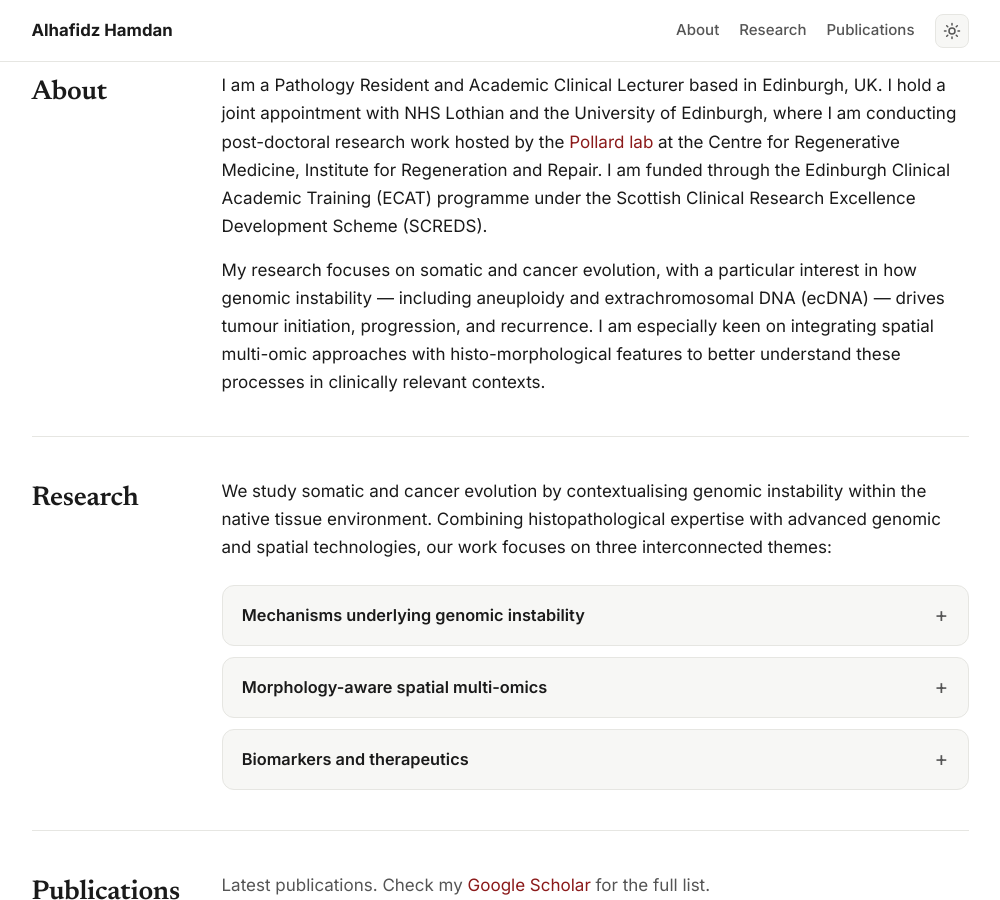
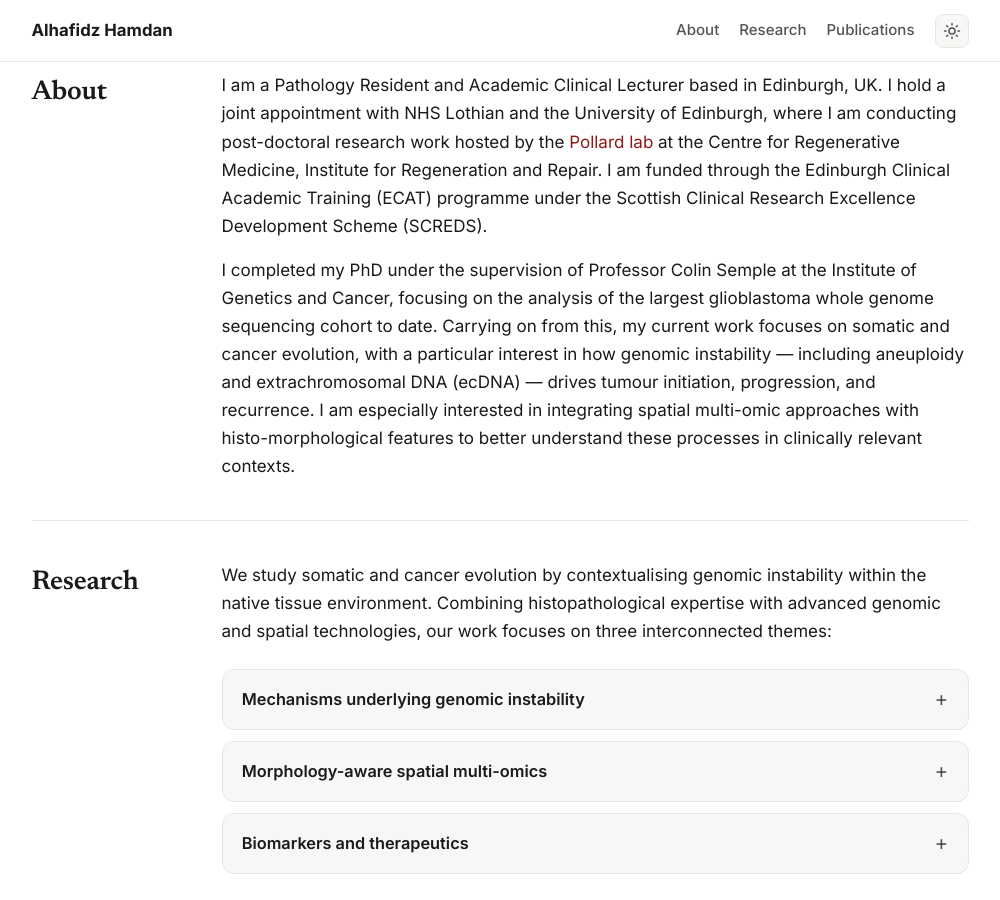
Before and after one commit to alhafidzhamdan/alhafidzhamdan.github.io, a Jekyll site: the page built from index.html, in a window 1280 px wide and 900 px high, scrolled down 305 px. Shown: the whole window, without its empty margins (140-1140 px from the left). Built offline with Jekyll 4.4.1, drawn with Linux system fonts in a browser that asks for light colours.

Commit message:
Add PhD background to bio paragraph 2

```diff
--- a/index.html
+++ b/index.html
@@ -38,11 +38,14 @@ layout: default
     the Scottish Clinical Research Excellence Development Scheme (SCREDS).
   </p>
   <p>
-    My research focuses on somatic and cancer evolution, with a particular interest in
-    how genomic instability — including aneuploidy and extrachromosomal DNA (ecDNA) —
-    drives tumour initiation, progression, and recurrence. I am especially keen on
-    integrating spatial multi-omic approaches with histo-morphological features to
-    better understand these processes in clinically relevant contexts.
+    I completed my PhD under the supervision of Professor Colin Semple at the Institute
+    of Genetics and Cancer, focusing on the analysis of the largest glioblastoma whole
+    genome sequencing cohort to date. Carrying on from this, my current work focuses on
+    somatic and cancer evolution, with a particular interest in how genomic instability
+    — including aneuploidy and extrachromosomal DNA (ecDNA) — drives tumour initiation,
+    progression, and recurrence. I am especially interested in integrating spatial
+    multi-omic approaches with histo-morphological features to better understand these
+    processes in clinically relevant contexts.
   </p>
   </div>
 </section>
```
